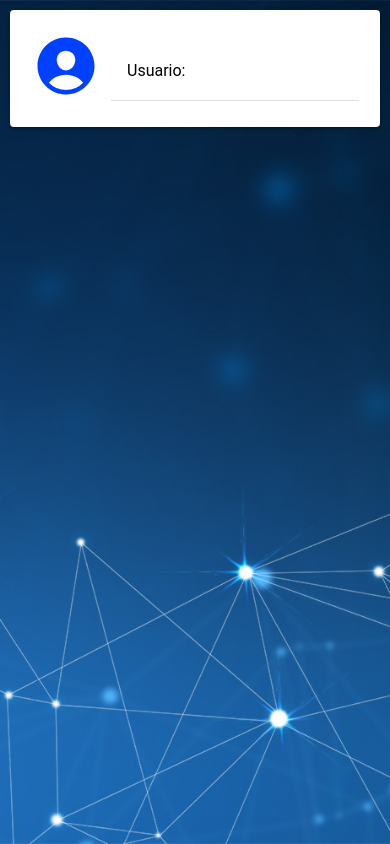
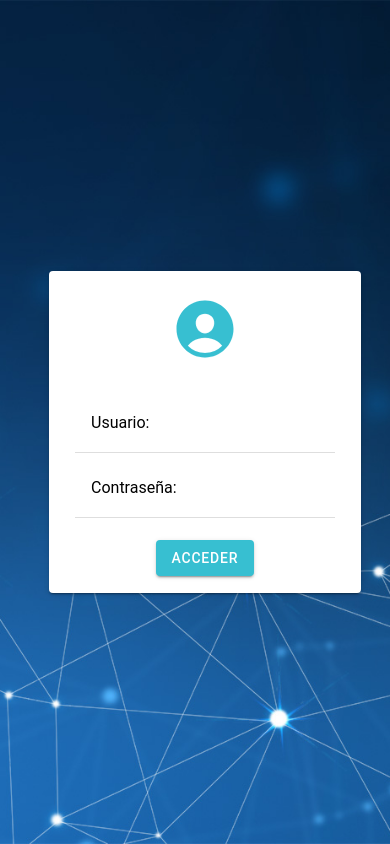
Before and after one commit to juanluss31/SSMA_Project_Frontend, a React (Create React App) app: page /page/Login in a window 390 px wide. Built offline with nearby package versions, Linux system fonts and the light colour scheme.

Commit message:
Creado formulario de login, se adapta si es movil o web

```diff
--- a/package.json
+++ b/package.json
@@ -19,6 +19,7 @@
     "node-sass": "^4.14.1",
     "react": "^17.0.1",
     "react-dom": "^17.0.1",
+    "react-responsive": "^8.2.0",
     "react-router": "^5.2.0",
     "react-router-dom": "^5.2.0",
     "react-scripts": "4.0.2",
--- a/src/components/card/Card.scss
+++ b/src/components/card/Card.scss
@@ -1,11 +1,20 @@
-.inputForm {
-    height: 100%;
-    display: flex;
-    align-items: center;
-    justify-content: center;
+.inputFormWeb {
+    text-align: center;
+    position: absolute;
+    transform: translateX(-50%) translateY(-50%);
+    top: 50%;
+    left: 50%;
+    // width: 50%;
+    background-color: #FFFFFF;
+    // width: 80%;
 }
 
-native-input,
-sc-ion-input-md {
-    margin-left: 2px;
+.inputFormMobile {
+    text-align: center;
+    position: absolute;
+    transform: translateX(-50%) translateY(-50%);
+    top: 50%;
+    left: 50%;
+    width: 80%;
+    background-color: #FFFFFF;
 }
--- a/src/components/card/Card.tsx
+++ b/src/components/card/Card.tsx
@@ -1,40 +1,52 @@
-import { IonCard, IonCardContent, IonCol, IonIcon, IonInput, IonItem, IonLabel, IonList, IonRow } from "@ionic/react"
+import { IonCard, IonCardContent, IonCol, IonGrid, IonIcon, IonInput, IonItem, IonLabel, IonList, IonRow, IonButtons, IonButton } from '@ionic/react';
 import { personCircle } from "ionicons/icons";
-import React, { useState } from "react";
+import React, { useEffect, useState } from "react";
+import { useMediaQuery } from 'react-responsive';
 
 import './Card.scss';
 
 const Card: React.FC = () => {
 
     const [username, setUsername] = useState<string>();
+    const [password, setPassword] = useState<string>();
+    const [formStyle, setFormStyle] = useState<string>();
+
+    const isMobile = useMediaQuery({ query: `(max-width: 699px)` });
+
+    useEffect(() => {
+        isMobile ? setFormStyle("inputFormMobile") : setFormStyle("inputFormWeb");
+    }, [])
 
     return(
-        <div>
-            <IonCard>
-                <IonCardContent className="inputForm">
+        <IonCard className={formStyle}>
+            <IonCardContent>
+                <IonGrid>
                     <IonRow>
                         <IonCol>
                             <IonIcon
-                        style={{ fontSize: "70px", color: "#0040ff" }}
+                            style={{ fontSize: "70px", color: "#37bfd1" }}
                             icon={personCircle}
                             />
                         </IonCol>
                     </IonRow>
-                <IonRow>
+                    <IonRow className="marginRow">
                         <IonCol>
                             <IonList>
                                 <IonItem>
                                     <IonLabel position="floating">Usuario:</IonLabel>
-                                <IonInput value={username} placeholder="Introduzca su usuario" onIonChange={(e) => setUsername(e.detail.value!)} clearInput required pattern="text">
-                                    {/* <IonLabel>Usuario:</IonLabel> */}
-                                </IonInput>
+                                    <IonInput value={username} placeholder="Introduzca su usuario" onIonChange={(e) => setUsername(e.detail.value!)} clearInput required pattern="text" />
+                                </IonItem>
+                                <IonItem>
+                                <IonLabel position="floating">Contraseña:</IonLabel>
+                                    <IonInput value={password} placeholder="Introduzca su contraseña" onIonChange={(e) => setPassword(e.detail.value!)} clearInput required pattern="text" />
                                 </IonItem>
                             </IonList>
                         </IonCol>
                     </IonRow>
+                </IonGrid>
+                <IonButton style={{color: "#FFFFFF"}}>Acceder</IonButton>
             </IonCardContent>
         </IonCard>
-        </div>
     )
 }
 
--- /dev/null
+++ b/src/react-responsive.d.ts
@@ -0,0 +1 @@
+declare module 'react-responsive';
```
Also changed, not shown: 1 other file (tests, documents, lock files or other folders). Lines whose indentation alone changed are shown as unchanged.
